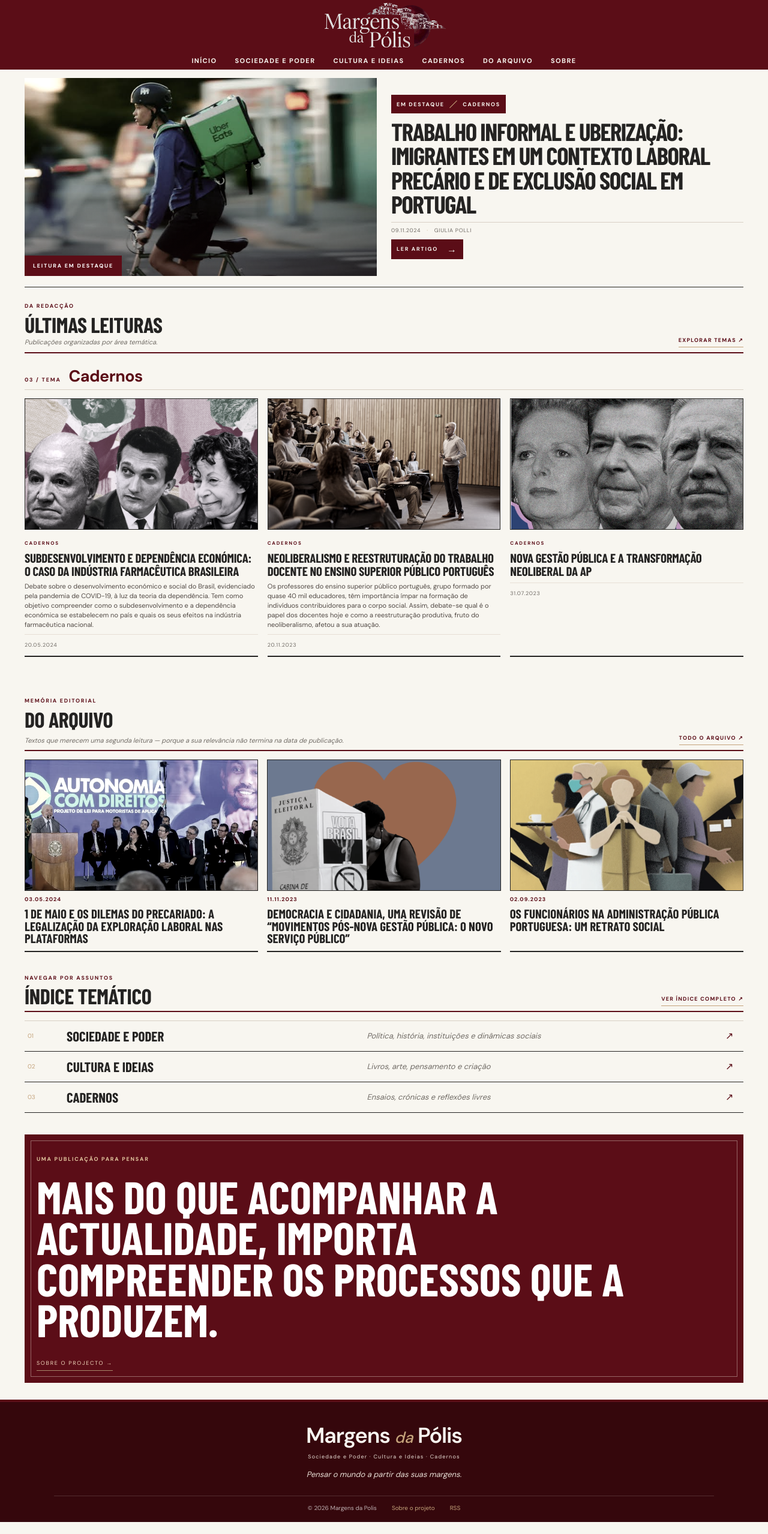
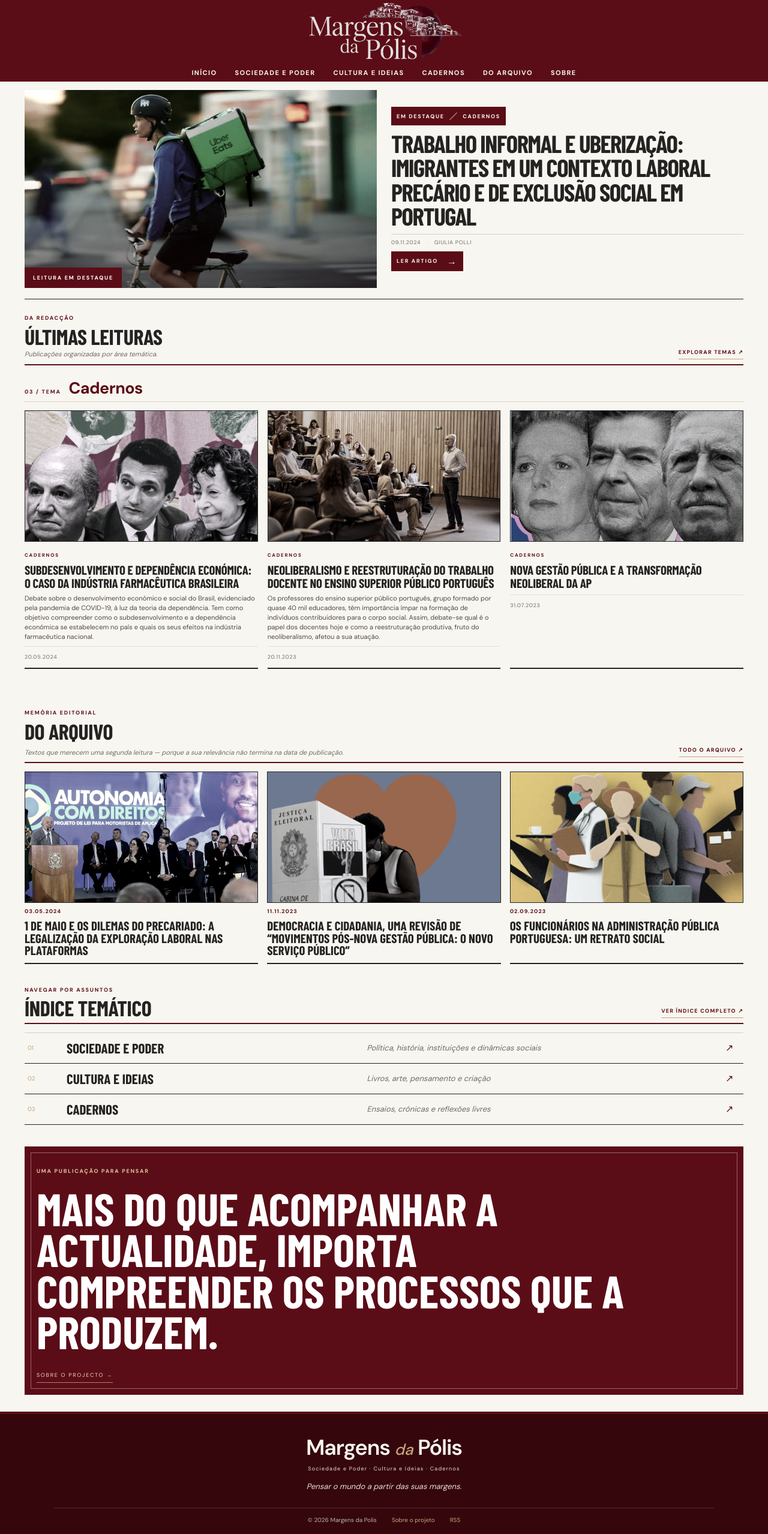
Before and after one commit to gmonteiropolli-design/Margens-da-Polis, a Jekyll site: the page built from index.html, in a window 1280 px wide. Shown: the whole page at 60% size. Built offline with Jekyll 4.4.1, drawn with Linux system fonts in a browser that asks for light colours; some web fonts are replaced; the list of posts is cut into pages by our own code.

Commit message:
Aumenta a dimensão do logótipo na homepage

```diff
--- a/assets/css/style.css
+++ b/assets/css/style.css
@@ -1085,3 +1085,22 @@ body.home .category-reading-heading h3{
   body.home .category-reading-section{margin:19px 0 23px}
   body.home .category-reading-heading h3{font-size:21px}
 }
+
+
+/* HOMEPAGE — logótipo com maior presença */
+body.home .masthead-logo{
+  width:min(430px,72%) !important;
+  max-height:96px !important;
+}
+@media(max-width:760px){
+  body.home .masthead-logo{
+    width:min(350px,82%) !important;
+    max-height:78px !important;
+  }
+}
+@media(max-width:390px){
+  body.home .masthead-logo{
+    width:min(300px,86%) !important;
+    max-height:68px !important;
+  }
+}
```
